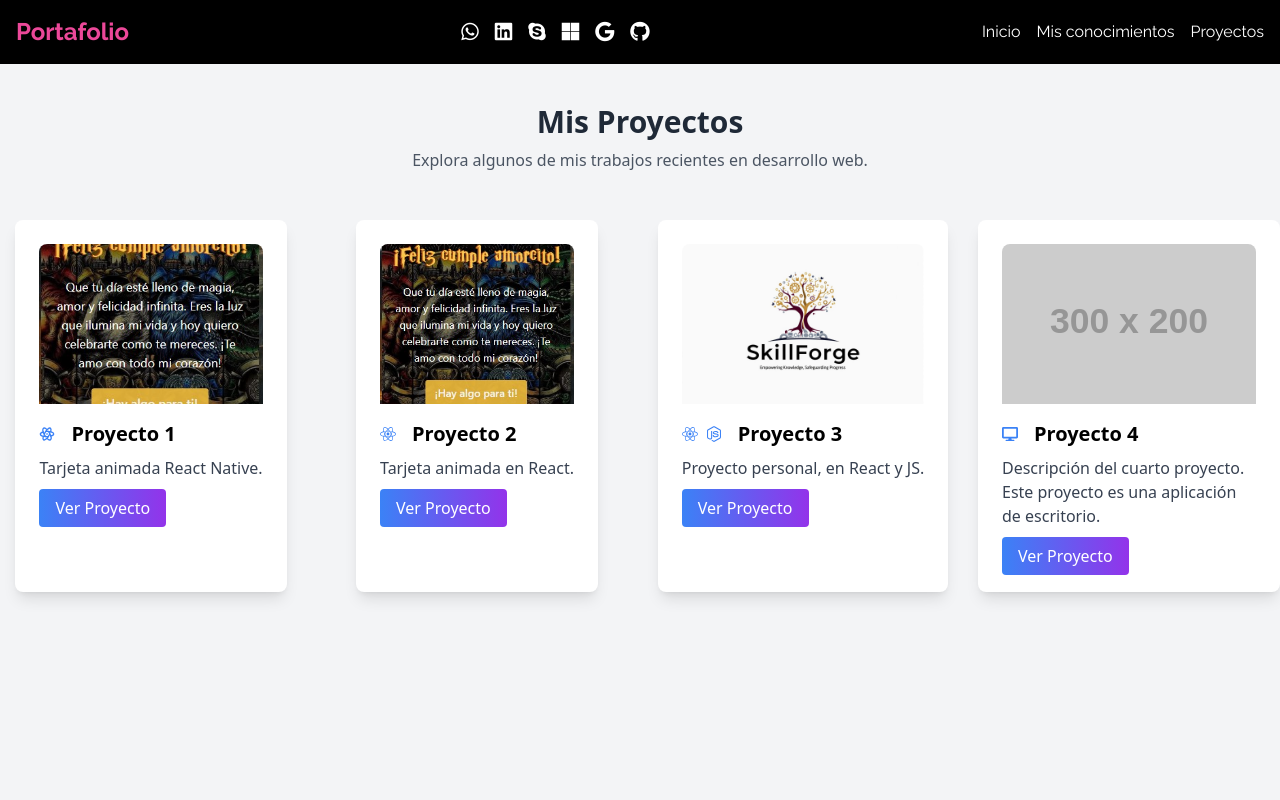
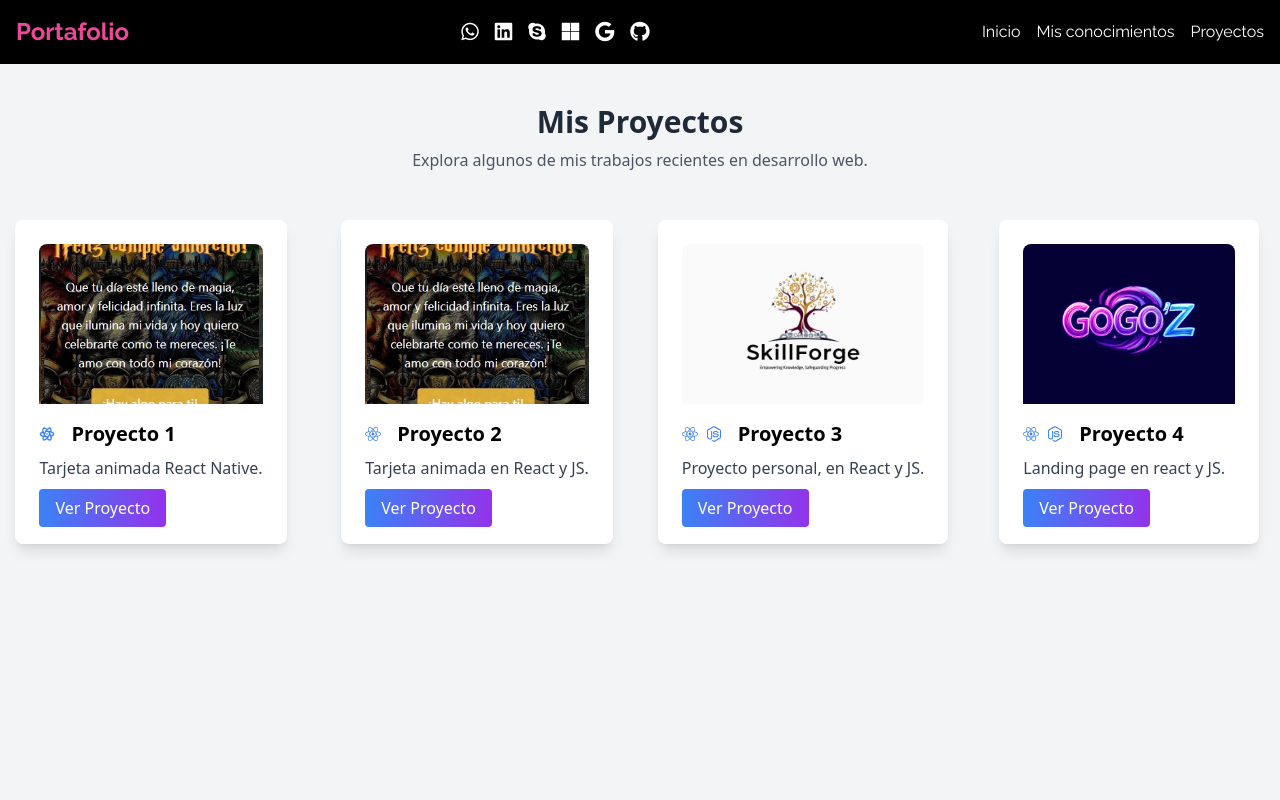
Before and after one commit to desaweb92/Portafolio, a React (Vite) app: page /projects in a window 1280 px wide. Shown: the top 800 px of the page. Built offline with nearby package versions, Linux system fonts and the light colour scheme; a web font is replaced by a local one.

Commit message:
Se agregó proyecto gogoz

```diff
--- a/src/pages/Projects.jsx
+++ b/src/pages/Projects.jsx
@@ -2,6 +2,7 @@ import React from "react";
 import ProjectCard from "../components/ProjectCard";
 import TarjetaAnimada from "../assets/images/Tarjeta_animada.jpg";
 import LogoSkillForge from "../assets/images/Logo-SkillForge.jpeg";
+import LogoGogoz from "../assets/images/Imagen-logo.jpg";
 import { FaReact, FaNodeJs, FaDesktop } from 'react-icons/fa';
 import { TbBrandReactNative } from "react-icons/tb";
 
@@ -16,7 +17,7 @@ const Projects = () => {
     },
     {
       title: "Proyecto 2",
-      description: "Tarjeta animada en React.",
+      description: "Tarjeta animada en React y JS.",
       link: "https://tarjetaanimada.netlify.app/",
       imageSrc: TarjetaAnimada,
       icons: [FaReact], // Icono para el segundo proyecto
@@ -30,10 +31,10 @@ const Projects = () => {
     },
     {
       title: "Proyecto 4",
-      description: "Descripción del cuarto proyecto. Este proyecto es una aplicación de escritorio.",
-      link: "https://proyecto4.com",
-      imageSrc: "https://via.placeholder.com/300x200?text=Proyecto+4",
-      icons: [FaDesktop], // Icono para el cuarto proyecto
+      description: "Landing page en react y JS.",
+      link: "landingogoz.netlify.app",
+      imageSrc: LogoGogoz,
+      icons: [FaReact, FaNodeJs], // Icono para el cuarto proyecto
     },
   ];
 
```
Also changed, not shown: src/assets/images/Imagen-logo.jpg (added).
